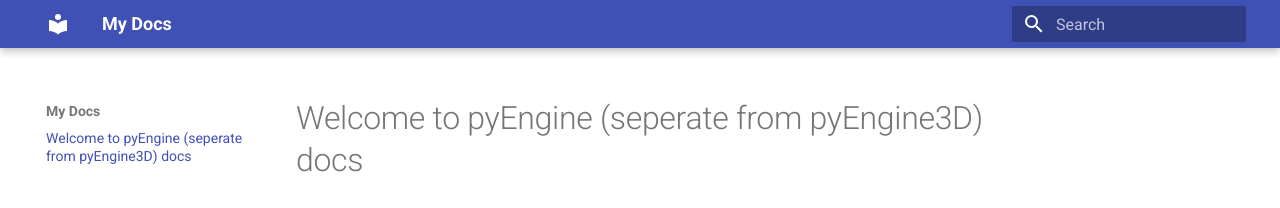
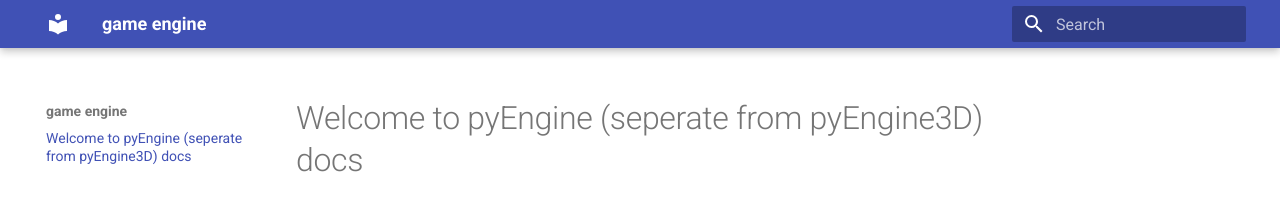
Before and after one commit to ddd-Makbema/pyEngine2D-ddd, an MkDocs documentation site: the page built from docs/index.md, in a window 1280 px wide. Shown: the top 208 px of the page. Built offline with MkDocs 1.6.1 and Material for MkDocs 9.7.7, drawn with Linux system fonts in a browser that asks for light colours.

Commit message:
modify theme

```diff
--- a/mkdocs.yml
+++ b/mkdocs.yml
@@ -1,3 +1,3 @@
-site_name: My Docs
+site_name: game engine
 theme:
   name: material
```
